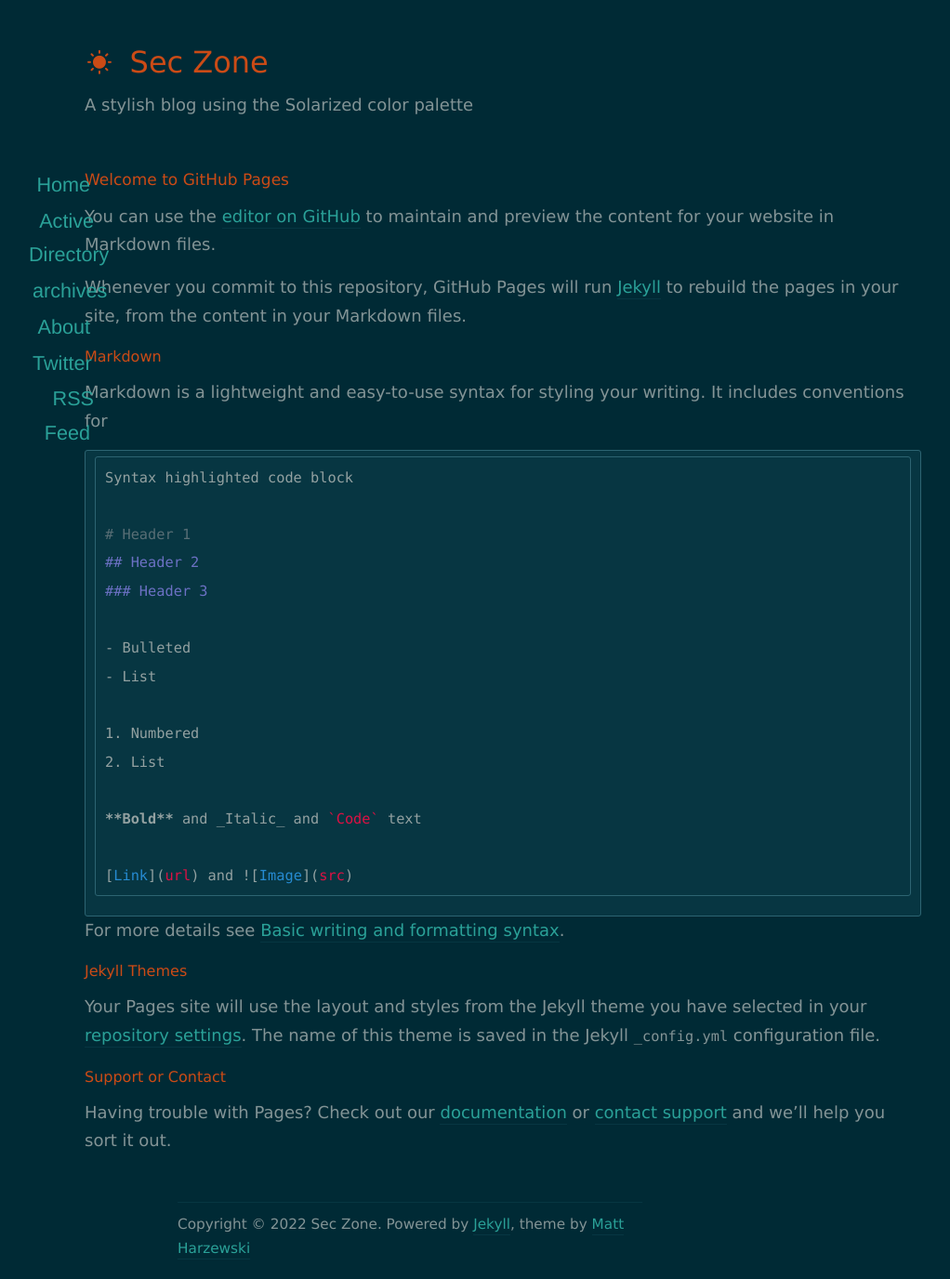
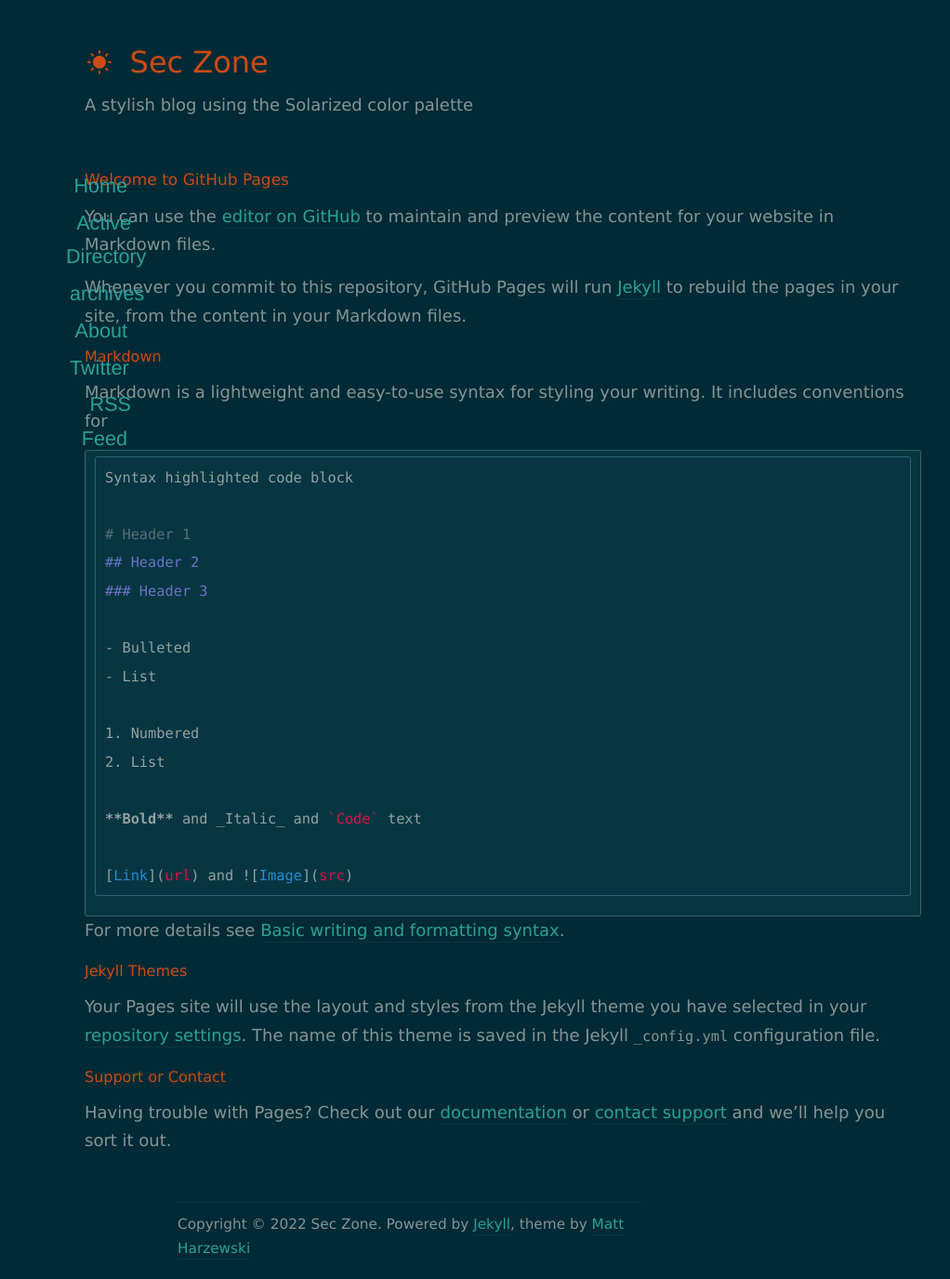
Before and after one commit to SecZone1/seczone1.github.io, a Jekyll site: the page built from index.md, in a window 1280 px wide. Shown: the whole page at 93% size, without its empty margins (199-1221 px from the left). Built offline with Jekyll 4.4.1, drawn with Linux system fonts in a browser that asks for light colours; nearby versions of some CDN libraries; our own code applies the rules of GitHub Pages for plain Markdown files; the list of posts is cut into pages by our own code.

Commit message:
Update style.css

```diff
--- a/assets/css/style.css
+++ b/assets/css/style.css
@@ -144,12 +144,12 @@ h3 {
 	text-align: right;
 	width: 100px;
 	top: 0;
-	left: -90px;
+	left: -50px;
 }
 
 #sidebar li {
 	list-style: none;
-	margin: 2px 0;
+	margin: 3px 0;
 }
 
 #sidebar a {
```
